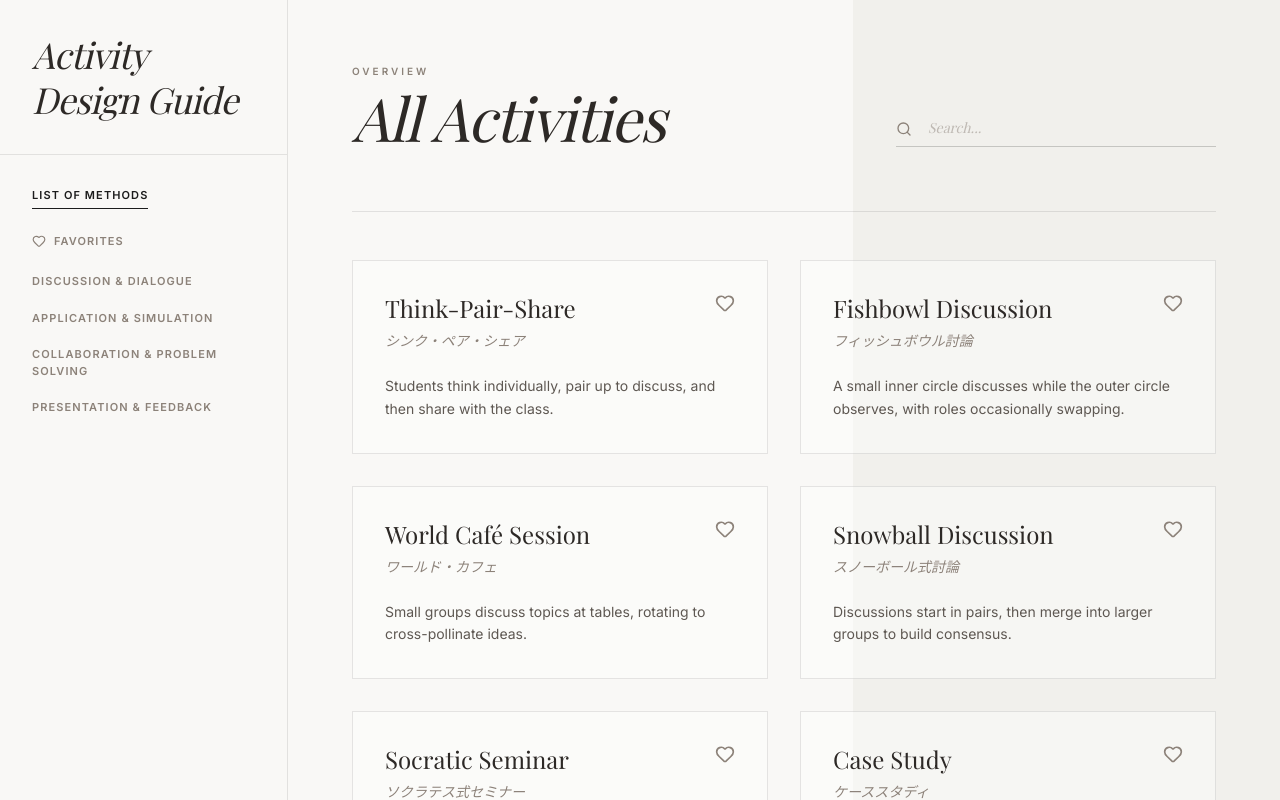
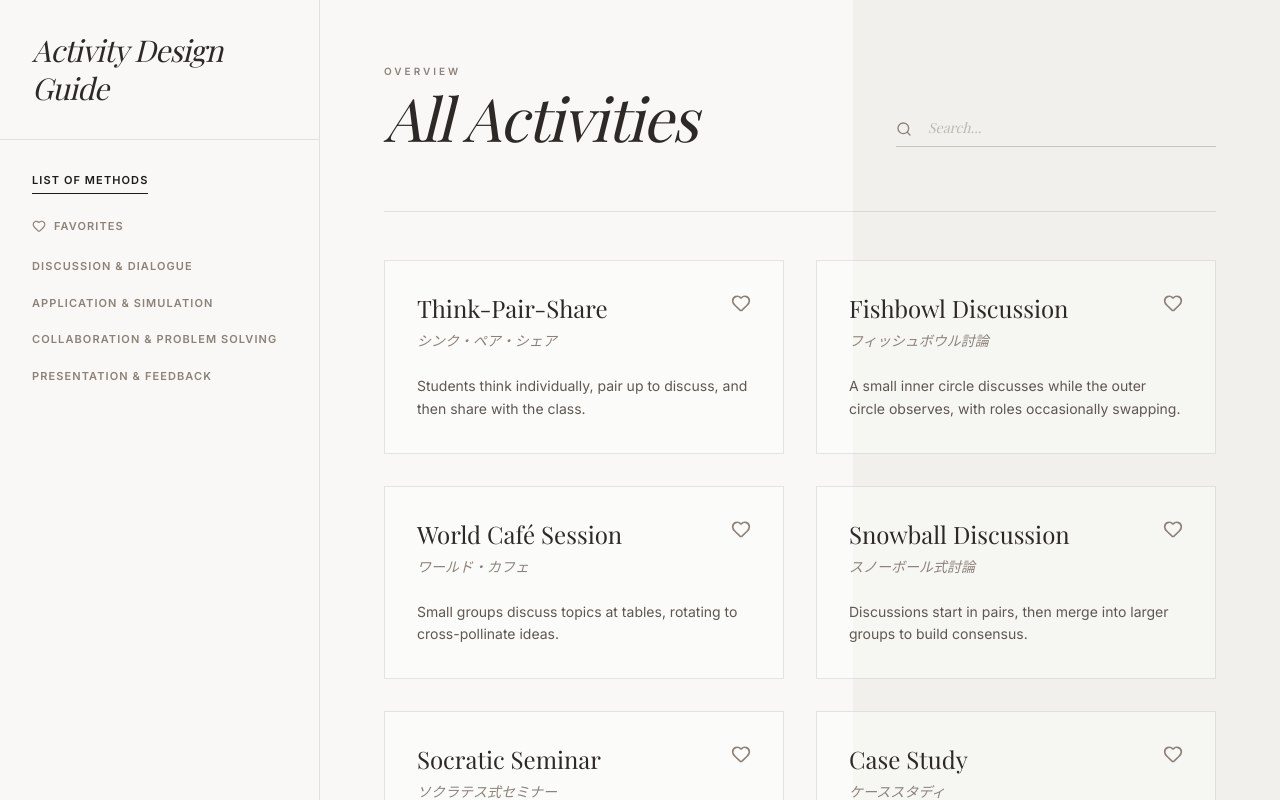
Before and after one commit to NyanyanyaNagoya/Activity-Design-Guide, a React (Vite) app: page / in a window 1280 px wide. Shown: the top 800 px of the page. Built offline with nearby package versions, Linux system fonts and the light colour scheme; a web font is replaced by a local one.

Commit message:
refactor: Adjust sidebar and header sizing
Modify sidebar width and adjust header title font sizes for improved responsiveness across different screen sizes. Ensure consistent text scaling and layout.

```diff
--- a/src/App.tsx
+++ b/src/App.tsx
@@ -51,9 +51,9 @@ export default function App() {
       <div className="fixed top-0 right-0 w-1/3 h-full bg-[#EAE7E2] opacity-50 pointer-events-none z-0 hidden lg:block"></div>
 
       {/* Sidebar Navigation */}
-      <aside className="w-full md:w-72 border-r border-[#1C1C1C]/10 flex flex-col pt-8 md:h-screen md:sticky md:top-0 z-10 shrink-0 bg-[#F9F8F6]">
+      <aside className="w-full md:w-64 lg:w-72 xl:w-80 border-r border-[#1C1C1C]/10 flex flex-col pt-8 md:h-screen md:sticky md:top-0 z-10 shrink-0 bg-[#F9F8F6]">
         <div className="px-8 pb-8 border-b border-[#1C1C1C]/10">
-          <h1 className="text-[clamp(1.4rem,6.5vw,2.25rem)] md:text-4xl font-serif italic tracking-tight text-[#2D2926] leading-tight whitespace-nowrap md:whitespace-normal">
+          <h1 className="text-[clamp(1.4rem,6.5vw,2.25rem)] md:text-[1.25rem] lg:text-[1.5rem] xl:text-3xl font-serif italic tracking-tight text-[#2D2926] leading-tight whitespace-nowrap xl:whitespace-normal">
             Activity Design Guide
           </h1>
         </div>
@@ -116,7 +116,7 @@ export default function App() {
               <span className="text-[10px] uppercase tracking-[0.3em] font-semibold text-[#8C8279] mb-2">
                 {showFavorites ? 'Your Collection' : (selectedCategory ? 'Selected Section' : 'Overview')}
               </span>
-              <h2 className="text-3xl md:text-4xl lg:text-6xl font-serif italic tracking-tight text-[#2D2926]">
+              <h2 className="text-3xl md:text-3xl lg:text-4xl xl:text-6xl font-serif italic tracking-tight text-[#2D2926] whitespace-nowrap">
                 {showFavorites
                   ? 'Favorites'
                   : (selectedCategory
@@ -125,7 +125,7 @@ export default function App() {
               </h2>
             </div>
 
-            <div className="relative w-full md:w-64 lg:w-80 shrink-0">
+            <div className="relative w-full md:w-48 lg:w-64 xl:w-80 shrink-0">
               <input
                 type="text"
                 placeholder="Search..."
```
